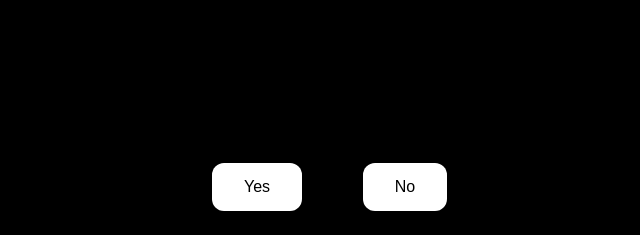
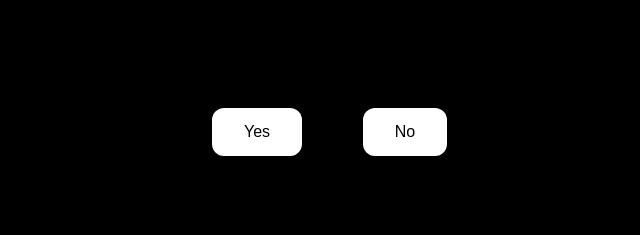
Before and after one commit to yazanayy/mine, a plain HTML site: page index.html in a window 1280 px wide. Shown: the part 565-800 px from the top of the page, without its empty margins (319-959 px from the left). Drawn offline with Linux system fonts and the light colour scheme.

Commit message:
Update home.css

```diff
--- a/home.css
+++ b/home.css
@@ -9,14 +9,14 @@ body {
 #noButton {
     position: absolute;
     margin-left: 150px;
-    bottom: 20px;
+    bottom: 75px;
     transition: 0.5s;
 }
 
 #yesButton {
     position: absolute;
     margin-right: 150px;
-    bottom: 20px;
+    bottom: 75px;
 }
 
 .header_text {
```
